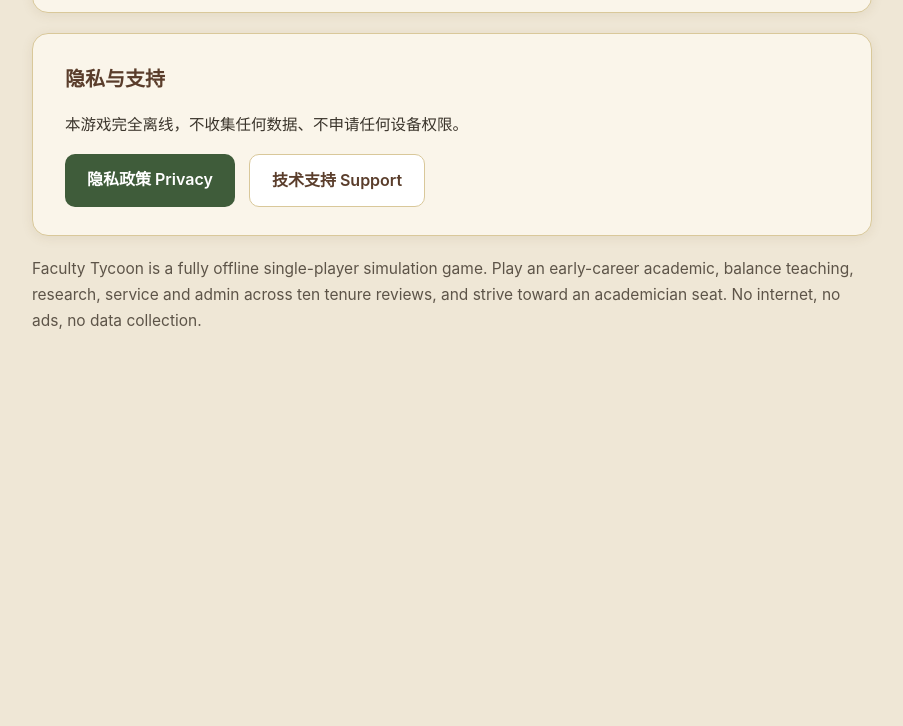
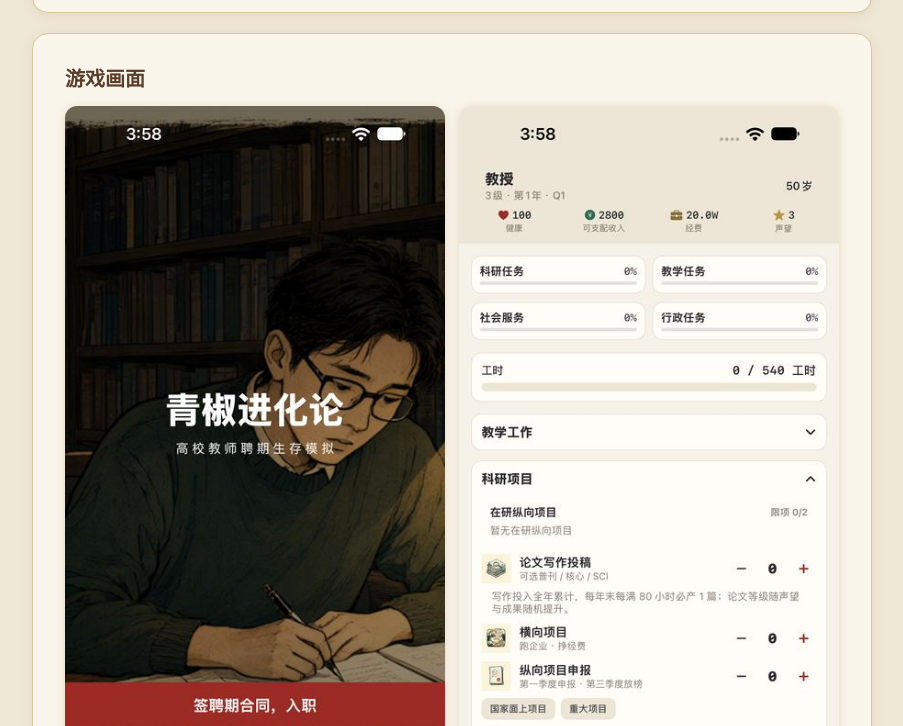
Before and after one commit to thoexxr/FacultyTycoon, a plain HTML site: page index.html in a window 1280 px wide. Shown: the part 894-1620 px from the top of the page, without its empty margins (188-1091 px from the left). Before the commit the page ends 1324 px from the top, so only its background shows below. Drawn offline with Linux system fonts and the light colour scheme.

Commit message:
补充截图墙与 App Store 下载入口

```diff
--- a/index.html
+++ b/index.html
@@ -22,6 +22,7 @@
   .grid { display: grid; grid-template-columns: repeat(2,1fr); gap: 14px; }
   .feat { background:#f3ead3; border-radius: 12px; padding: 14px 16px; }
   .feat b { color:#5a3d2b; }
+  .shots img { width:100%; border-radius:12px; box-shadow:0 2px 10px rgba(120,90,40,.18); }
   .links { display:flex; gap: 14px; flex-wrap: wrap; margin-top: 8px; }
   .btn { display:inline-block; padding: 12px 22px; border-radius: 10px; text-decoration:none; font-weight:600; }
   .btn-pri { background:#3f5c3a; color:#fff; }
@@ -55,10 +56,20 @@
   </div>
 
   <div class="card">
+    <h2>游戏画面</h2>
+    <div class="grid shots">
+      <img src="faculty-shot1.jpg" alt="开始页">
+      <img src="faculty-shot2.jpg" alt="游戏主界面">
+      <img src="faculty-shot3.jpg" alt="一级教授与院士申请">
+    </div>
+  </div>
+
+  <div class="card">
     <h2>隐私与支持</h2>
     <p>本游戏完全离线，不收集任何数据、不申请任何设备权限。</p>
     <div class="links">
-      <a class="btn btn-pri" href="privacy.html">隐私政策 Privacy</a>
+      <a class="btn btn-pri" href="https://apps.apple.com/us/app/%E5%A4%A7%E5%AD%A6%E9%9D%92%E6%A4%92%E6%99%8B%E5%8D%87%E4%B9%8B%E8%B7%AF/id6825444856" target="_blank" rel="noopener">在 App Store 下载</a>
+      <a class="btn btn-sec" href="privacy.html">隐私政策 Privacy</a>
       <a class="btn btn-sec" href="support.html">技术支持 Support</a>
     </div>
   </div>
```
Also changed, not shown: faculty-shot1.jpg (added), faculty-shot2.jpg (added), faculty-shot3.jpg (added).
